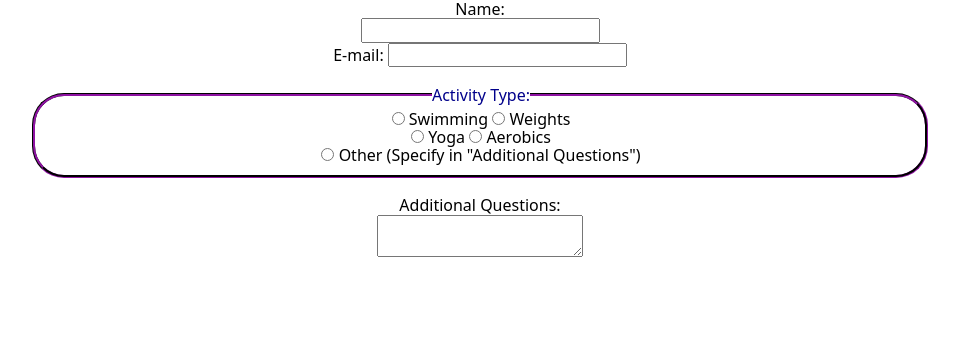
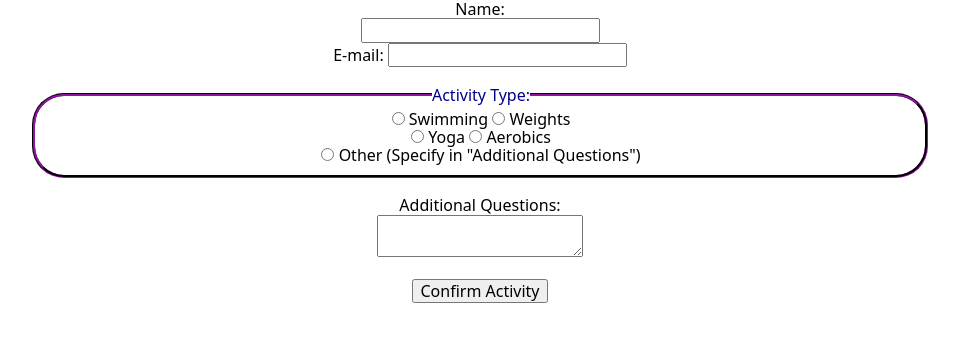
Before and after one commit to swic-cis-177/mt-project-studentloganbutler, a website: page index.html in a window 1280 px wide. Shown: the whole page, without its empty margins (160-1119 px from the left). Drawn offline with nearby package versions, Linux system fonts and the light colour scheme.

Commit message:
Added confirmation button

```diff
--- a/index.html
+++ b/index.html
@@ -38,6 +38,7 @@
     <div>
     <textarea id="msg" name="user_message"></textarea><br><br>
     </div>
+    <button type="submit">Confirm Activity</button>
   </body>
   </div>
   </div>
```
